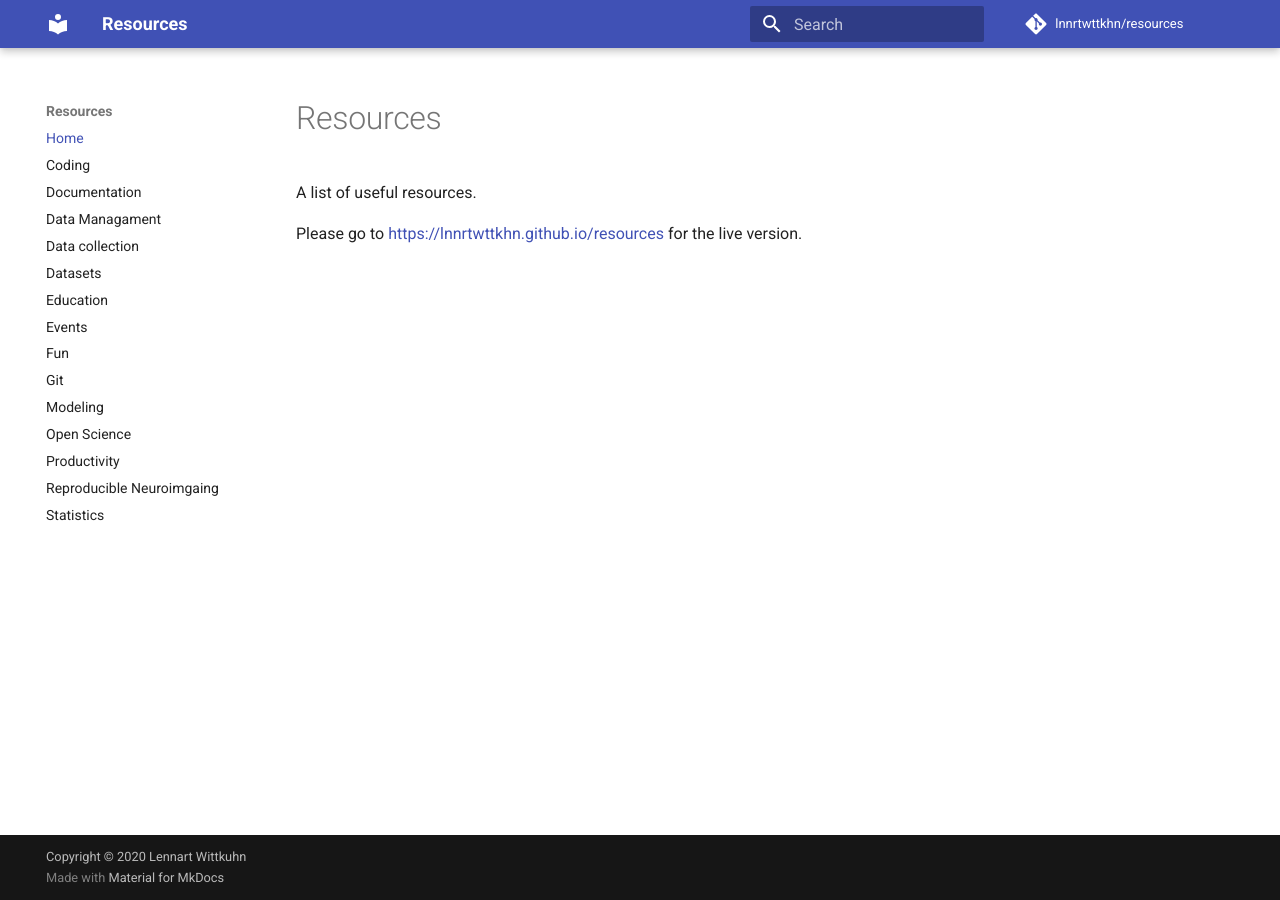
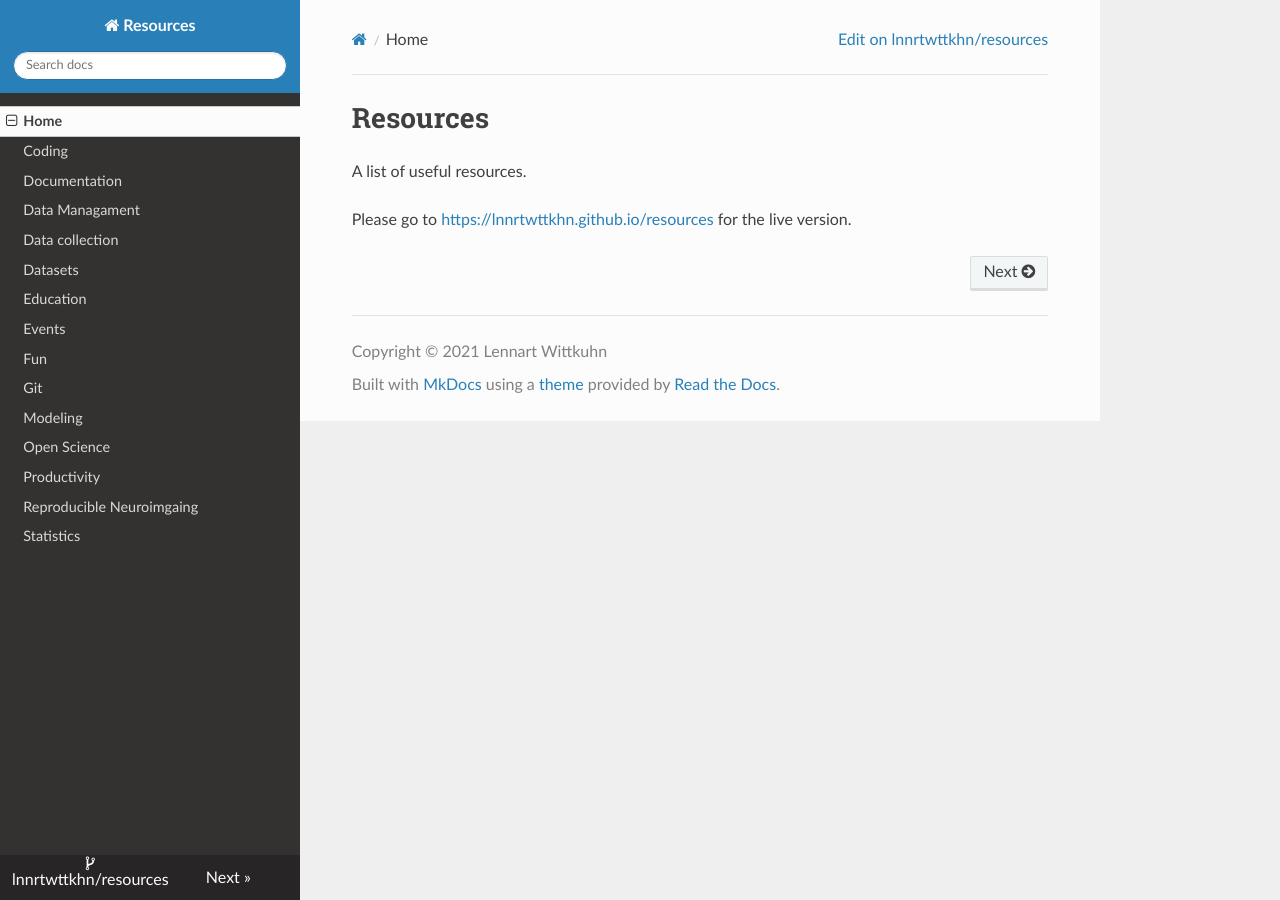
Before and after one commit to lnnrtwttkhn/resources, an MkDocs documentation site: the page built from docs/index.md, in a window 1280 px wide. Built offline with MkDocs 1.6.1, drawn with Linux system fonts in a browser that asks for light colours; nearby versions of some CDN libraries; comment, search, counter and statistics services are not loaded.

Commit message:
add edit uri and change to readthedocs theme

```diff
--- a/mkdocs.yml
+++ b/mkdocs.yml
@@ -3,8 +3,9 @@ site_author: Lennart Wittkuhn
 repo_url: https://github.com/lnnrtwttkhn/resources
 site_url: https://lnnrtwttkhn.github.io/resources/
 repo_name: lnnrtwttkhn/resources
+edit_uri: edit/master/docs/
 docs_dir: docs
-copyright: 'Copyright &copy 2020 Lennart Wittkuhn'
+copyright: 'Copyright &copy 2021 Lennart Wittkuhn'
 nav:
   - Home: index.md
   - Coding: coding.md
@@ -48,7 +49,7 @@ markdown_extensions:
         toc_depth: 3
         anchorlink: false
 theme:
-    name: material
+    name: readthedocs
     language: en
 plugins:
     - search
```
